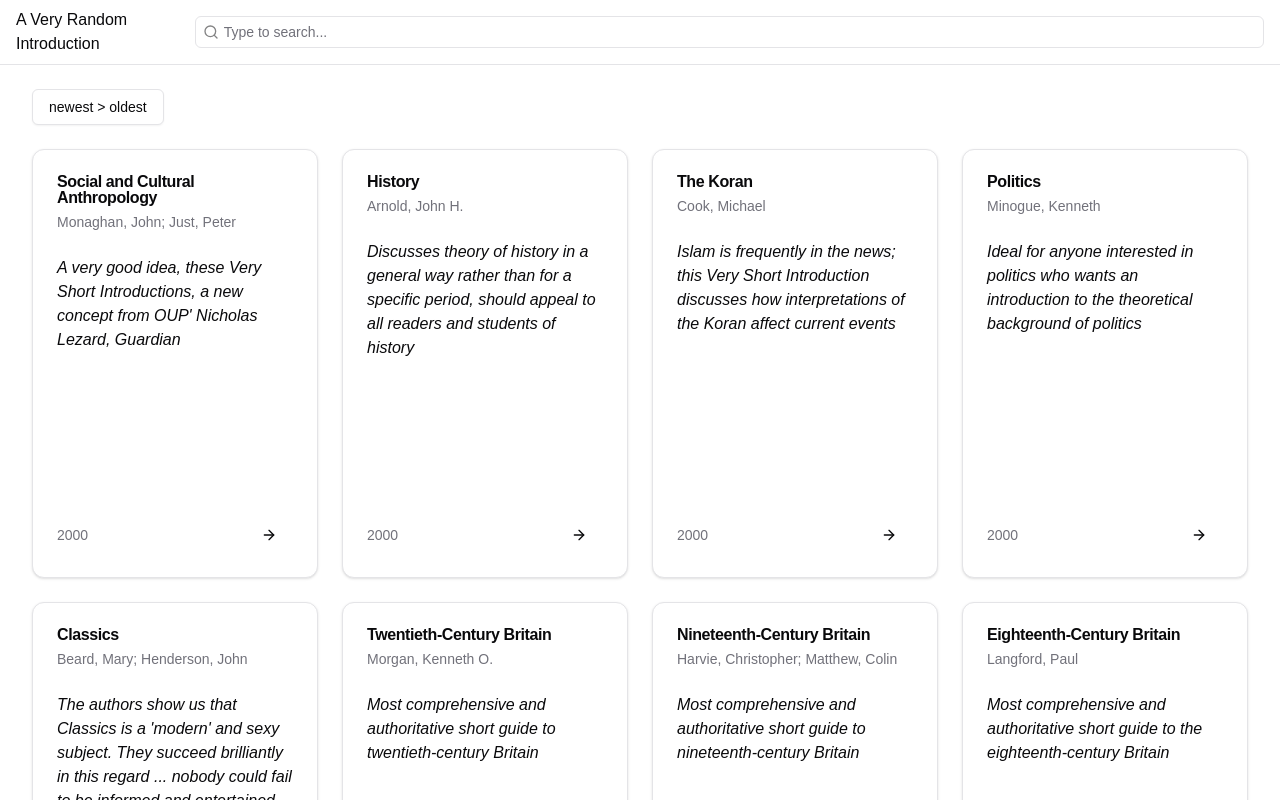
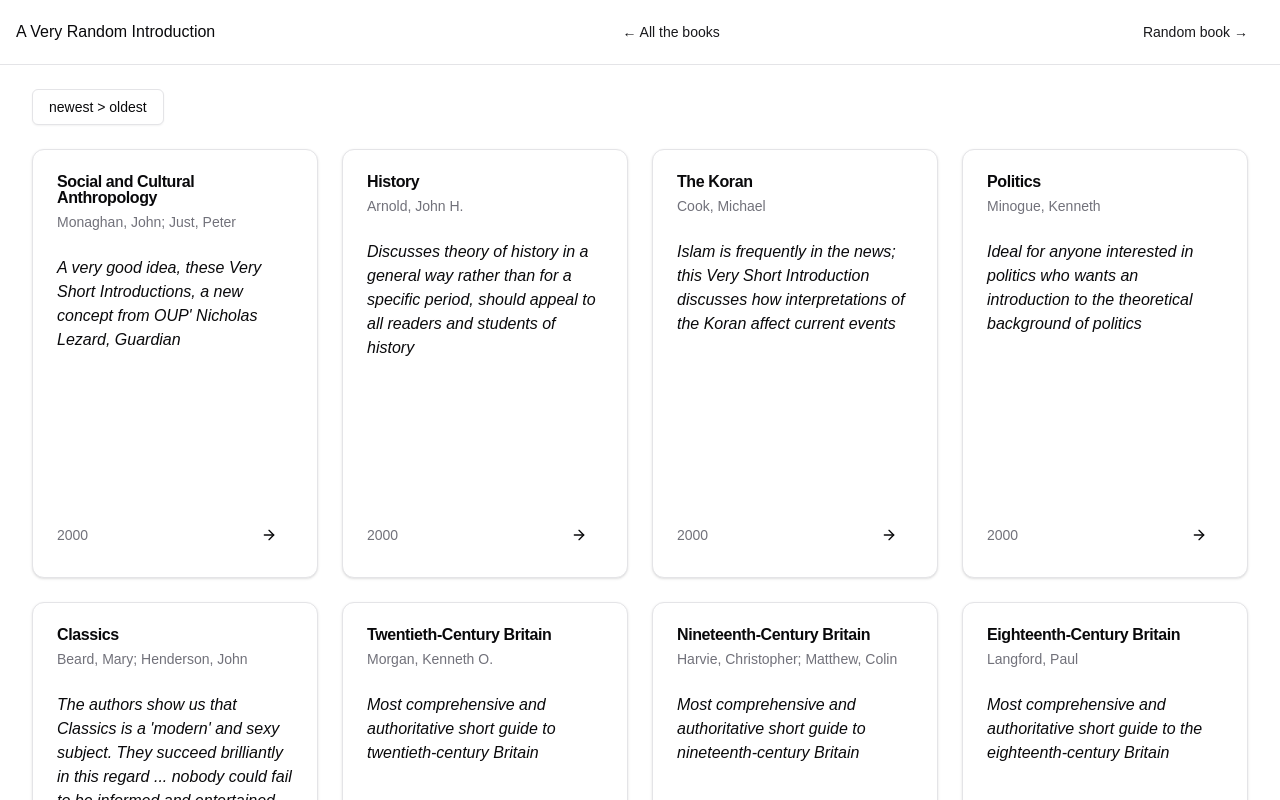
Before and after one commit to jack-manuel/a-very-random-introduction, a Next.js app: page /books in a window 1280 px wide. Shown: the top 800 px of the page. Built offline with nearby package versions, Linux system fonts and the light colour scheme.

Commit message:
fix random book button

```diff
--- a/app/books/layout.tsx
+++ b/app/books/layout.tsx
@@ -2,7 +2,7 @@ import { SiteHeader } from "@/components/site-header";
 import { ReactNode } from "react";
 import SiteFooter from "@/components/site-footer";
 
-export default function Layout({ children }: { children: ReactNode }) {
+export default async function Layout({ children }: { children: ReactNode }) {
   return (
     <div className="[--header-height:calc(theme(spacing.14))]">
       <SiteHeader />
--- a/app/page.tsx
+++ b/app/page.tsx
@@ -1,5 +1,6 @@
 import Link from "next/link";
 import { buttonVariants } from "@/components/ui/button";
+import RandomBookLink from "@/components/random-book-link";
 
 export default function Page() {
   return (
@@ -10,6 +11,7 @@ export default function Page() {
       <Link className={buttonVariants({ variant: "link" })} href="/books">
         All the books &rarr;
       </Link>
+      <RandomBookLink />
     </div>
   );
 }
--- /dev/null
+++ b/components/random-book-link.tsx
@@ -0,0 +1,22 @@
+"use client";
+
+import { Button } from "@/components/ui/button";
+
+import books from "@/data/books.json";
+import { useRouter } from "next/navigation";
+
+export default function RandomBookLink() {
+  const router = useRouter();
+  return (
+    <Button
+      onClick={() =>
+        router.push(
+          `/books/${books[Math.floor(Math.random() * books.length)].isbn}`,
+        )
+      }
+      variant="link"
+    >
+      Random book &rarr;
+    </Button>
+  );
+}
--- a/components/site-header.tsx
+++ b/components/site-header.tsx
@@ -1,17 +1,26 @@
 "use client";
 
 import { SearchForm } from "@/components/search-form";
-
 import Link from "next/link";
+import RandomBookLink from "@/components/random-book-link";
+import { buttonVariants } from "@/components/ui/button";
+import { useSelectedLayoutSegments } from "next/navigation";
 
 export function SiteHeader() {
+  const segments = useSelectedLayoutSegments();
   return (
     <header className="fle sticky top-0 z-50 w-full items-center border-b bg-background">
       <div className="flex h-16 w-full items-center justify-between gap-2 px-4">
         <Link href="/" className="hidden md:block">
           A Very Random Introduction
         </Link>
-        <SearchForm className="w-full" />
+        {segments.length === 0 && <SearchForm className="w-full" />}
+        {segments.length > 0 && (
+          <Link className={buttonVariants({ variant: "link" })} href="/books">
+            &larr; All the books
+          </Link>
+        )}
+        <RandomBookLink />
       </div>
     </header>
   );
```
